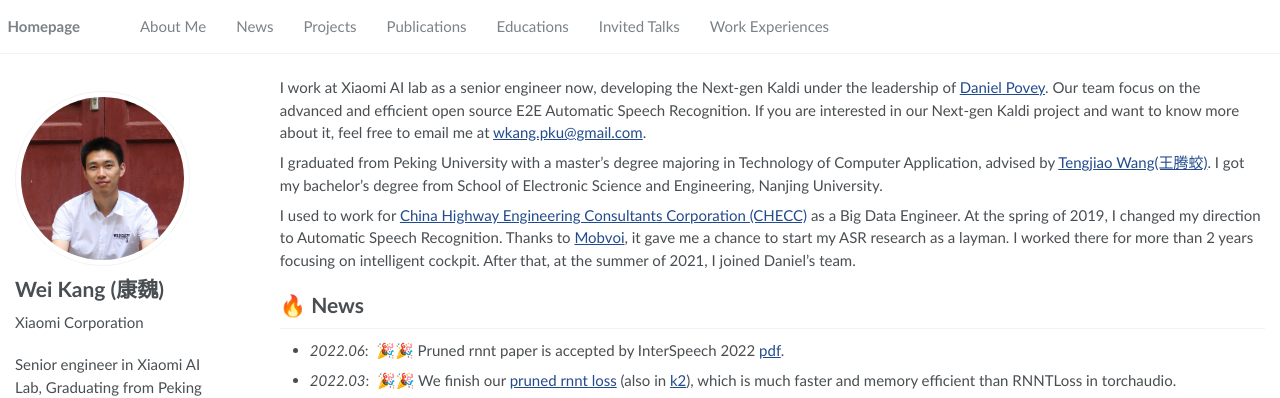
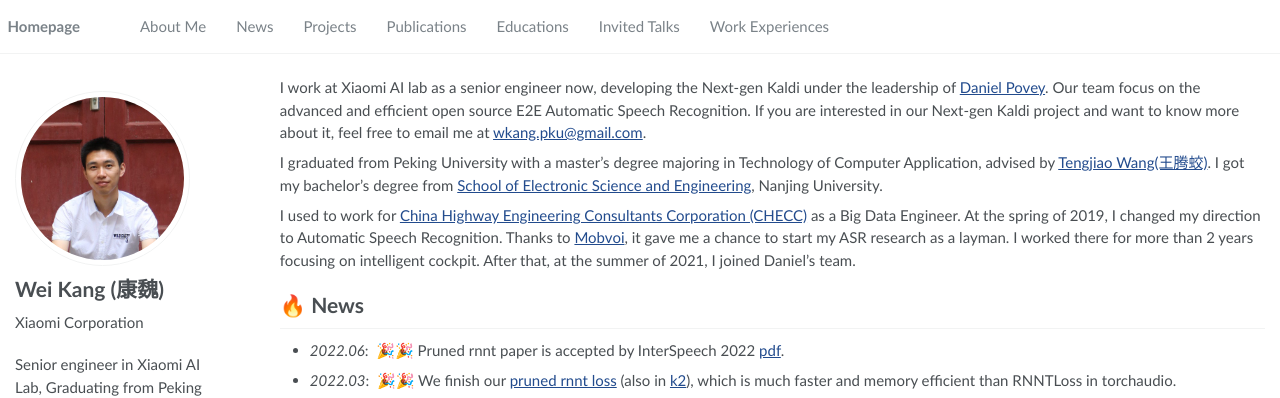
Before and after one commit to pkufool/pkufool.github.io, a Jekyll site: the page built from _pages/about.md, in a window 1280 px wide and 900 px high. Shown: the top 398 px of the window. Built offline with Jekyll 4.4.1, drawn with Linux system fonts in a browser that asks for light colours; some of the changed lines change nothing that is shown.

Commit message:
add njuee

```diff
--- a/_pages/about.md
+++ b/_pages/about.md
@@ -19,7 +19,7 @@ redirect_from:
 
 I work at Xiaomi AI lab as a senior engineer now, developing the Next-gen Kaldi under the leadership of [Daniel Povey](http://danielpovey.com/). Our team focus on the advanced and efficient open source E2E Automatic Speech Recognition. If you are interested in our Next-gen Kaldi project and want to know more about it, feel free to email me at [wkang.pku@gmail.com]().
 
-I graduated from Peking University with a master's degree majoring in Technology of Computer Application, advised by [Tengjiao Wang(王腾蛟)](https://cs.pku.edu.cn/info/1082/1286.htm). I got my bachelor's degree from School of Electronic Science and Engineering, Nanjing University.
+I graduated from Peking University with a master's degree majoring in Technology of Computer Application, advised by [Tengjiao Wang(王腾蛟)](https://cs.pku.edu.cn/info/1082/1286.htm). I got my bachelor's degree from [School of Electronic Science and Engineering](https://ese.nju.edu.cn/main.htm), Nanjing University.
 
 I used to work for [China Highway Engineering Consultants Corporation (CHECC)](http://www.checc.com.cn/) as a Big Data Engineer. At the spring of 2019, I changed my direction to Automatic Speech Recognition. Thanks to [Mobvoi](https://www.chumenwenwen.com/),  it gave me a chance to start my ASR research as a layman. I worked there for more than 2 years focusing on intelligent cockpit. After that, at the summer of 2021, I joined Daniel's team.
 
```
